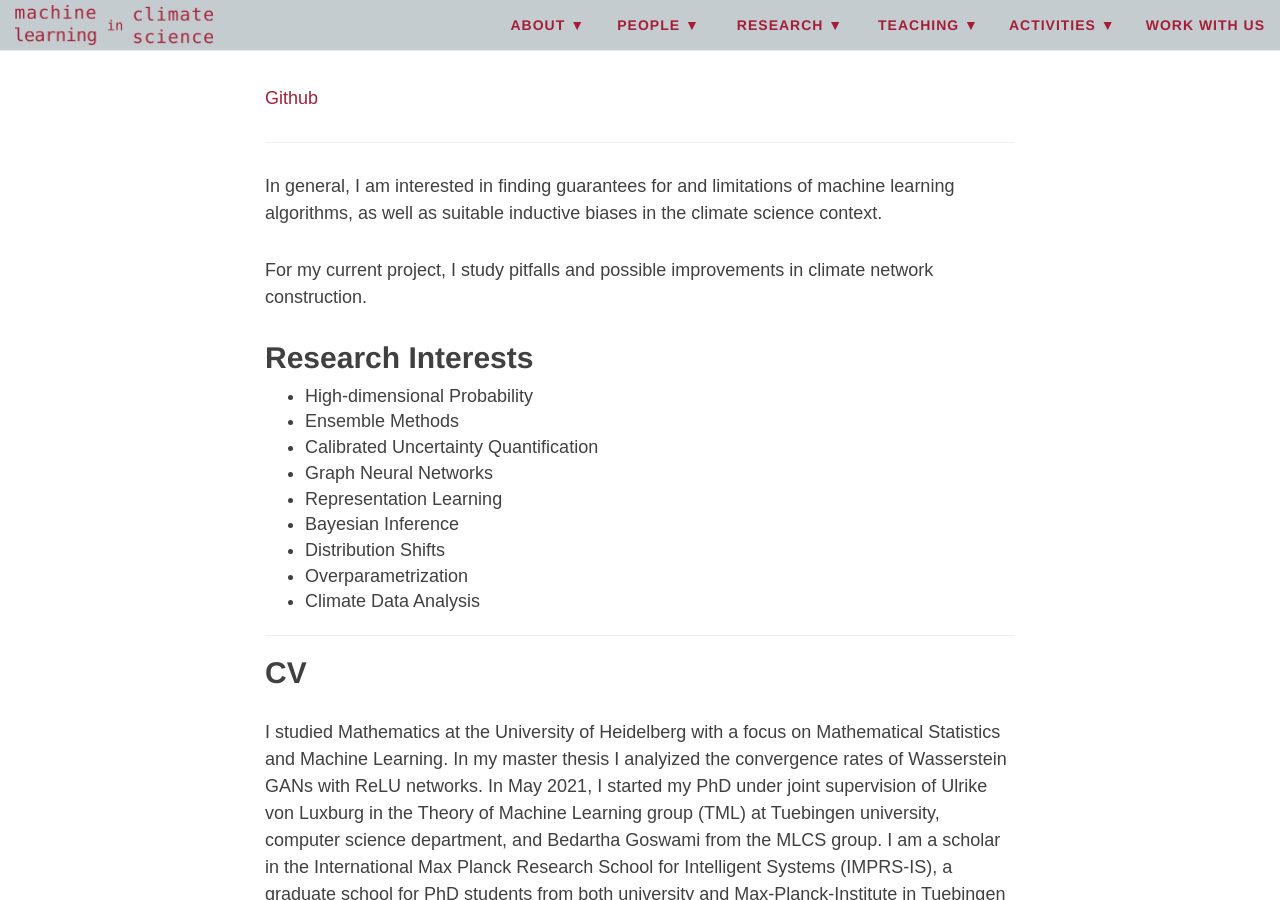
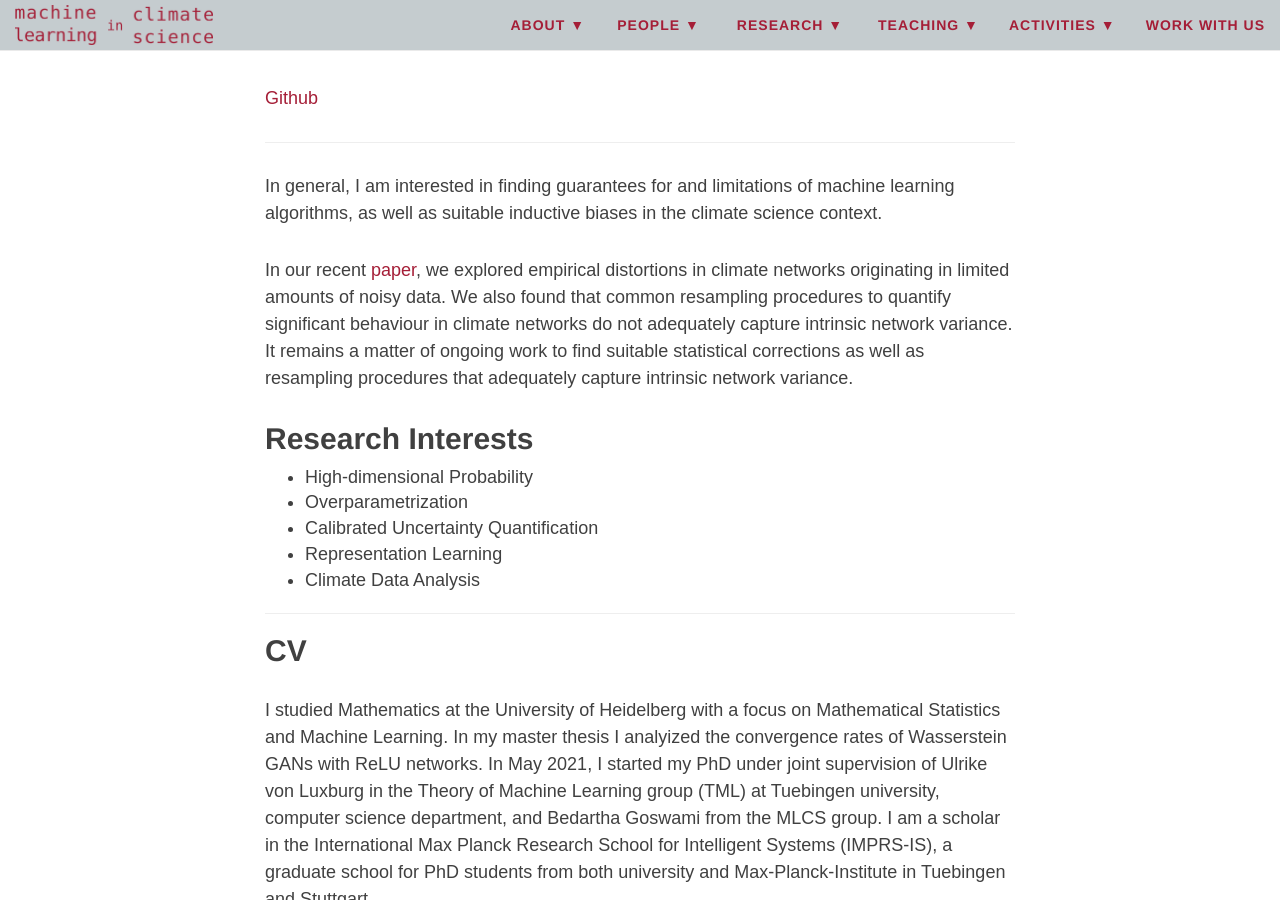
Before and after one commit to mlcs/mlcs.github.io, a Jekyll site: the page built from people/haas.md, in a window 1280 px wide and 900 px high, scrolled down 778 px. Built offline with Jekyll 4.4.1, drawn with Linux system fonts in a browser that asks for light colours; nearby versions of some CDN libraries.

Commit message:
Update haas.md

```diff
--- a/people/haas.md
+++ b/people/haas.md
@@ -20,19 +20,14 @@ In general, I am interested in finding guarantees for and limitations of
 machine learning algorithms, as well as suitable inductive biases in the
 climate science context.
 
-For my current project, I study pitfalls and possible improvements in climate
-network construction.
+In our recent [paper](https://journals.ametsoc.org/view/journals/clim/36/10/JCLI-D-22-0549.1.xml?tab_body=pdf), we explored empirical distortions in climate networks originating in limited amounts of noisy data. We also found that common resampling procedures to quantify significant behaviour in climate networks do not adequately capture intrinsic network variance. It remains a matter of ongoing work to find suitable statistical corrections as well as resampling procedures that adequately capture intrinsic network variance.
 
 ## Research Interests
 
 + High-dimensional Probability
-+ Ensemble Methods
++ Overparametrization
 + Calibrated Uncertainty Quantification
-+ Graph Neural Networks
 + Representation Learning
-+ Bayesian Inference
-+ Distribution Shifts
-+ Overparametrization
 + Climate Data Analysis
 
 ***
```
